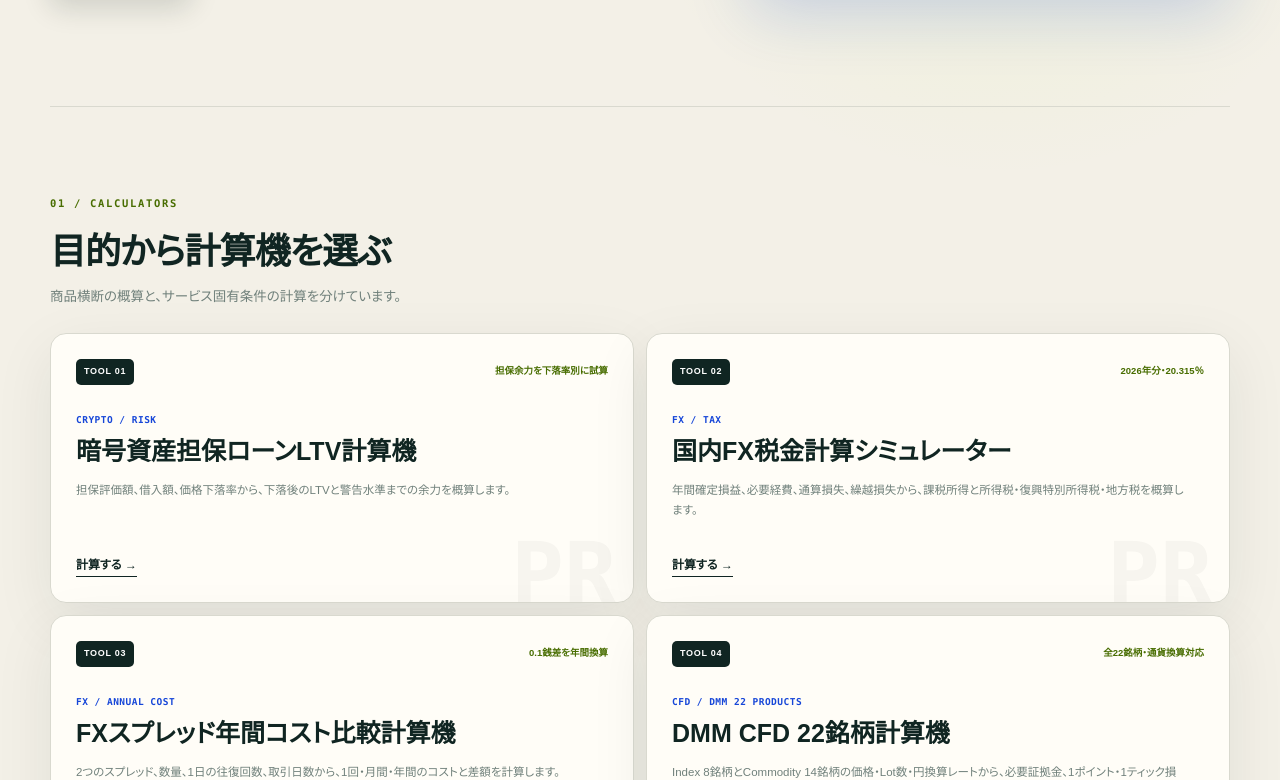
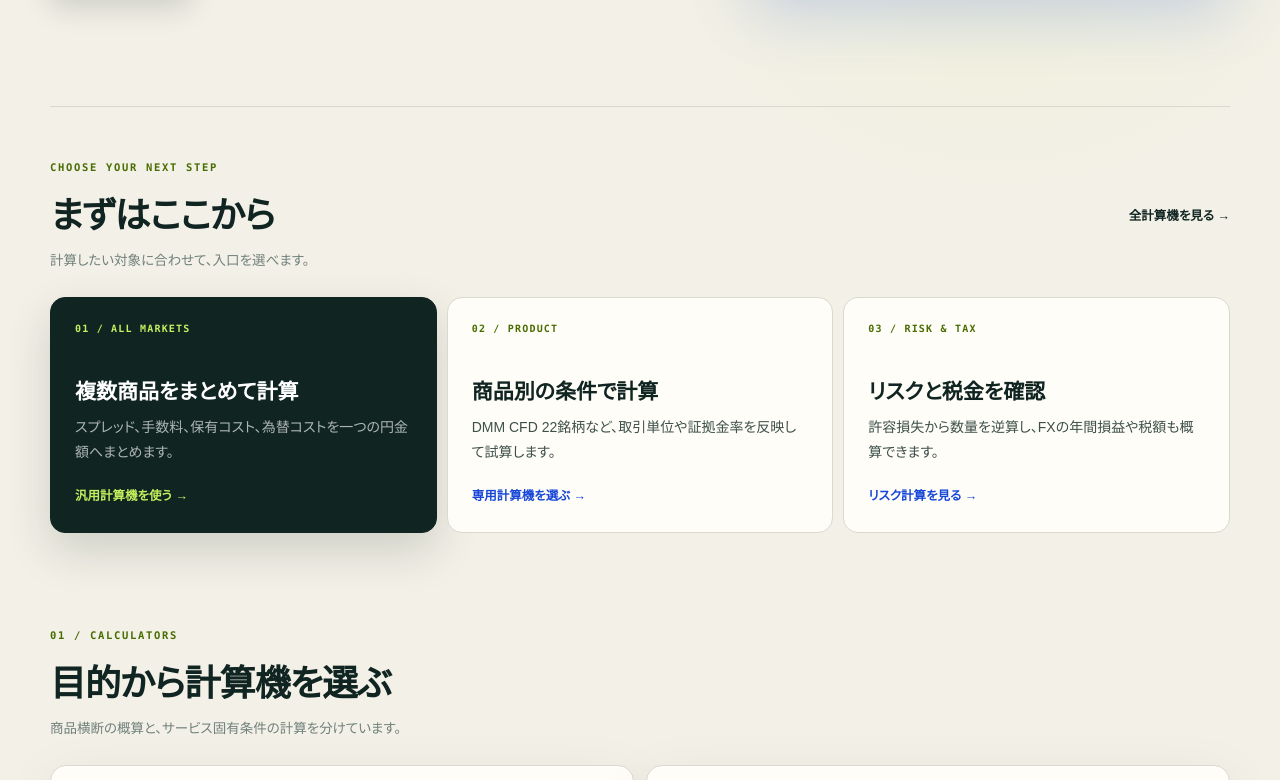
Before and after one commit to mrok18/hanbaijo, a Next.js app: page /tools in a window 1280 px wide. Shown: the part 540-1320 px from the top of the page. Built offline with nearby package versions, Linux system fonts and the light colour scheme.

Commit message:
Improve calculator hub discovery

```diff
--- a/app/tools/page.tsx
+++ b/app/tools/page.tsx
@@ -39,7 +39,32 @@ export default function Page() {
   return <div className="fx-page">
     <section className="fx-hero"><div><p className="page-kicker">FINANCIAL COST TOOLKIT</p><h1>取引条件を、<br /><em>円の負担へ。</em></h1><p className="lede">広告の見出しだけでは分からないコストを、取引金額・数量・保有条件に合わせて試算します。入力値はブラウザ内で計算され、サーバーへ保存しません。</p><div className="hero-actions"><Link className="button primary" href="/tools/cost-calculator">汎用計算機を開く</Link><Link className="button secondary" href="/method">算出方法を確認</Link></div></div><aside className="fx-status-panel"><span>TOOL STATUS</span><strong>27種類を公開中</strong><p>汎用計算に加え、公式の取引単位・料金体系を反映したサービス別計算機を順次追加しています。</p><dl><div><dt>対象</dt><dd>FX・CFD・株・先物・暗号資産</dd></div><div><dt>入力保存</dt><dd>なし</dd></div><div><dt>利用料</dt><dd>無料</dd></div></dl></aside></section>
 
-    <section className="fx-section"><div className="section-heading"><div><p className="section-index">01 / CALCULATORS</p><h2>目的から計算機を選ぶ</h2><p>商品横断の概算と、サービス固有条件の計算を分けています。</p></div></div><div className="affiliate-grid">{tools.map((tool, index) => <article className="affiliate-card" key={tool.href}><div className="affiliate-card-head"><span>TOOL {String(index + 1).padStart(2, '0')}</span><b>{tool.scope}</b></div><p className="affiliate-category">{tool.tag}</p><h3>{tool.title}</h3><p>{tool.description}</p><Link href={tool.href}>計算する →</Link></article>)}</div></section>
+    <section className="home-paths" aria-labelledby="tool-paths-title">
+      <div className="section-heading compact">
+        <div>
+          <p className="section-index">CHOOSE YOUR NEXT STEP</p>
+          <h2 id="tool-paths-title">まずはここから</h2>
+          <p>計算したい対象に合わせて、入口を選べます。</p>
+        </div>
+        <Link href="#calculator-list">全計算機を見る →</Link>
+      </div>
+      <div className="home-path-grid stocks-path-grid">
+        <Link className="home-path-card primary-path" href="/tools/cost-calculator">
+          <span>01 / ALL MARKETS</span><strong>複数商品をまとめて計算</strong>
+          <p>スプレッド、手数料、保有コスト、為替コストを一つの円金額へまとめます。</p><b>汎用計算機を使う →</b>
+        </Link>
+        <Link className="home-path-card" href="/tools/dmm-cfd-22-products-calculator">
+          <span>02 / PRODUCT</span><strong>商品別の条件で計算</strong>
+          <p>DMM CFD 22銘柄など、取引単位や証拠金率を反映して試算します。</p><b>専用計算機を選ぶ →</b>
+        </Link>
+        <Link className="home-path-card" href="/tools/nikkei225-position-size-calculator">
+          <span>03 / RISK &amp; TAX</span><strong>リスクと税金を確認</strong>
+          <p>許容損失から数量を逆算し、FXの年間損益や税額も概算できます。</p><b>リスク計算を見る →</b>
+        </Link>
+      </div>
+    </section>
+
+    <section className="fx-section" id="calculator-list"><div className="section-heading"><div><p className="section-index">01 / CALCULATORS</p><h2>目的から計算機を選ぶ</h2><p>商品横断の概算と、サービス固有条件の計算を分けています。</p></div></div><div className="affiliate-grid">{tools.map((tool, index) => <article className="affiliate-card" key={tool.href}><div className="affiliate-card-head"><span>TOOL {String(index + 1).padStart(2, '0')}</span><b>{tool.scope}</b></div><p className="affiliate-category">{tool.tag}</p><h3>{tool.title}</h3><p>{tool.description}</p><Link href={tool.href}>計算する →</Link></article>)}</div></section>
 
     <section className="calculator-caution"><div><span>CALCULATION POLICY</span><h2>結果は概算値です。</h2></div><div><p>料金や取引単位は確認日現在の公式情報を基準にしています。スプレッド、証拠金、調整額などは相場や日時により変わる場合があります。</p><p>取引前には必ず各社の取引画面、契約締結前交付書面、公式料金表を確認してください。計算結果は将来の利益や損失を保証するものではありません。</p></div></section>
   </div>;
```
